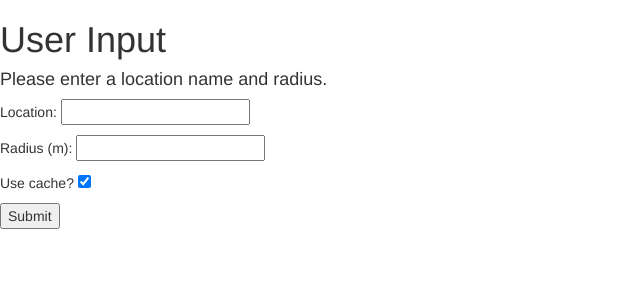
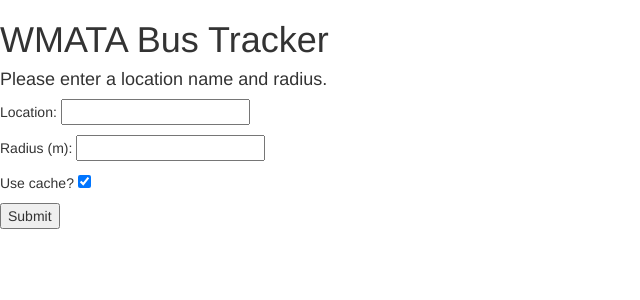
Before and after one commit to gotoariel/folium-demo, a Flask app: page /index in a window 1280 px wide. Shown: the top 300 px of the page, without its empty margins (0-640 px from the left). Run offline with Flask 2, Linux system fonts and the light colour scheme; parts of the project's set-up code (start-up, migrations or seed data) failed here and were passed over; some libraries are stand-ins or nearby versions.

Commit message:
better title

```diff
--- a/templates/input.html
+++ b/templates/input.html
@@ -10,7 +10,7 @@
 	</head>
 	<body>
     <div class=page>
-      <h1>User Input</h1>
+      <h1>WMATA Bus Tracker</h1>
       <div>
 
     		<h4>Please enter a location name and radius.</h4>
```
